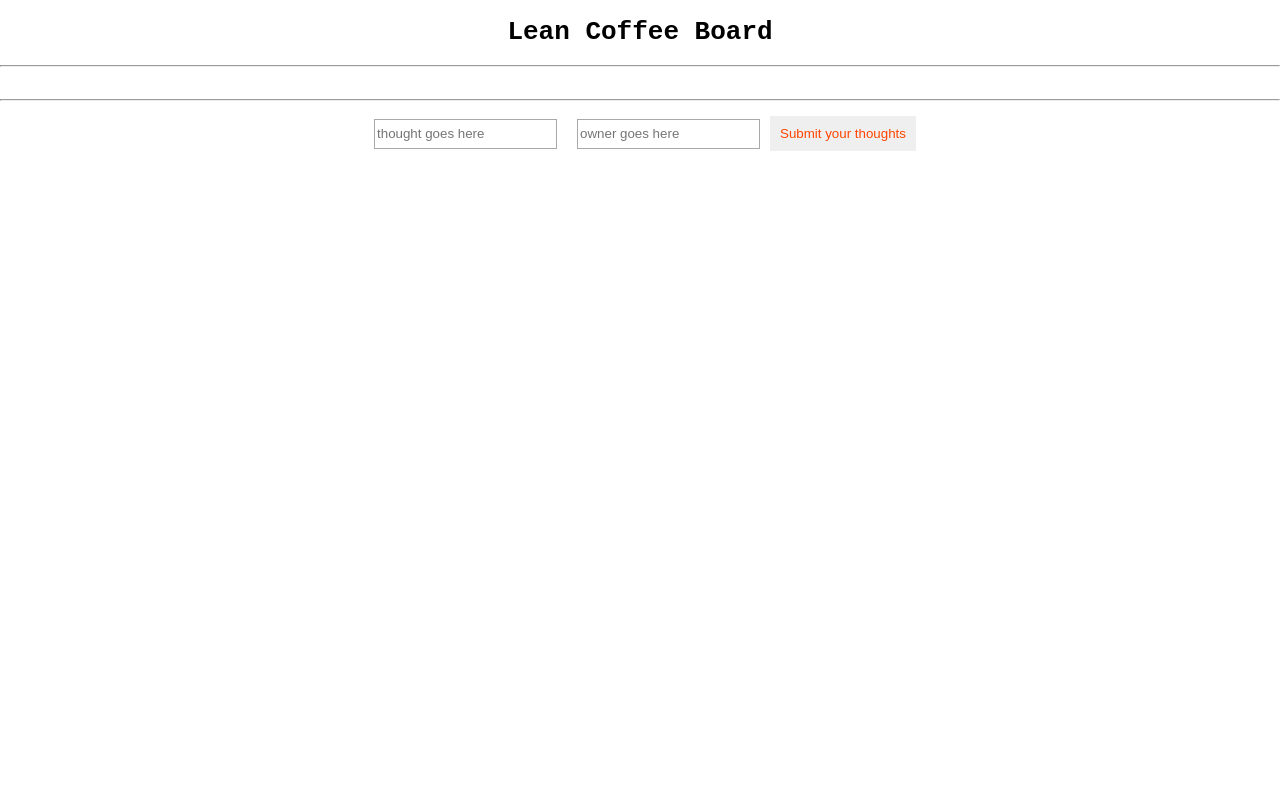
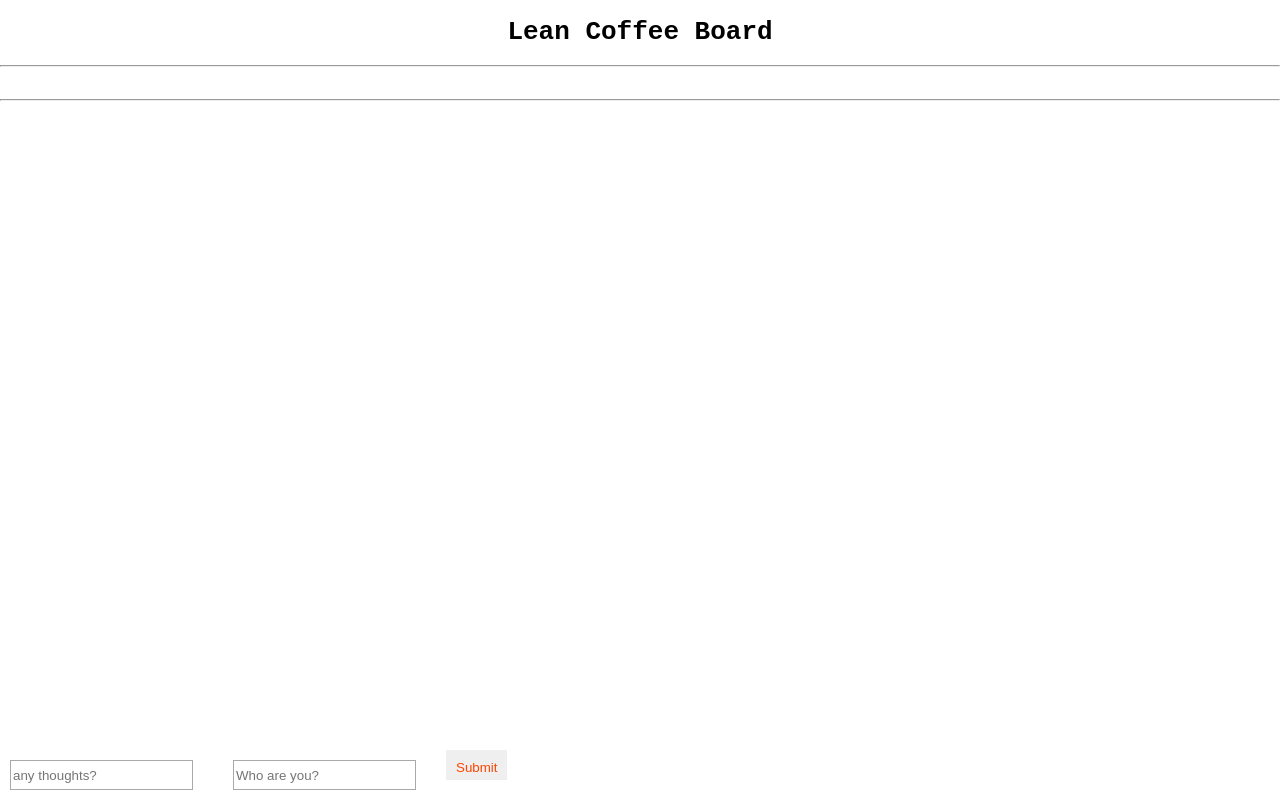
Before and after one commit to andy-schwedler/lean-coffee-board, a Next.js app: page / in a window 1280 px wide. Built offline with nearby package versions, Linux system fonts and the light colour scheme.

Commit message:
add delete card button

```diff
--- a/components/Card/Card.js
+++ b/components/Card/Card.js
@@ -1,11 +1,12 @@
 import styled from "styled-components";
 
-export default function Card({ owner, thought }) {
+export default function Card({ owner, thought, onDelete, id }) {
   return (
     <StyledCard>
       <p>{thought}</p>
       <hr></hr>
       <p>{owner}</p>
+      <button onClick={() => onDelete(id)}>🙅🏽‍♂️</button>
     </StyledCard>
   );
 }
@@ -21,8 +22,13 @@ const StyledCard = styled.li`
 
   p {
     font-family: monospace;
+    width: auto;
   }
   hr {
     border: 1px dotted;
   }
+  button {
+    border: none;
+    background-color: white;
+  }
 `;
--- a/components/Form/Form.js
+++ b/components/Form/Form.js
@@ -4,28 +4,34 @@ export default function Form({ onSubmit }) {
   return (
     <>
       <StyledForm onSubmit={onSubmit}>
-        <input placeholder="thought goes here" name="thoughts" required></input>
-        <input placeholder="owner goes here" name="owner" required></input>
-        <button type="submit">Submit your thoughts</button>
+        <input placeholder="any thoughts?" name="thoughts" required></input>
+        <input placeholder="Who are you?" name="owner" required></input>
+        <button type="submit">Submit</button>
       </StyledForm>
     </>
   );
 }
 
 const StyledForm = styled.form`
-  text-align: center;
+  display: flex;
+  justify-content: space-between;
+  flex-direction: row;
+  position: fixed;
+  bottom: 0px;
+  gap: 20px;
 
   input {
     align-items: center;
     border: 1px solid darkgray;
-    gap: 20px;
     height: 30px;
     margin: 10px;
   }
   button {
     padding: 10px;
     border: none;
+    width: auto;
     color: orangered;
-    height: 35px;
+    height: 30px;
+    /* height: 35px; */
   }
 `;
--- a/pages/index.js
+++ b/pages/index.js
@@ -12,9 +12,13 @@ export default function HomePage() {
     event.preventDefault();
     const thought = event.target.elements.thoughts.value;
     const owner = event.target.elements.owner.value;
+    setCards([...cards, { thought: thought, owner: owner, id: nanoid() }]);
+
     event.target.reset();
+  }
 
-    setCards([...cards, { thought: thought, owner: owner, id: nanoid() }]);
+  function handleDelete(id) {
+    setCards(cards.filter((card) => setCards(id !== id)));
   }
 
   return (
@@ -24,7 +28,12 @@ export default function HomePage() {
       <StyledBoard>
         {cards.map((card) => {
           return (
-            <Card key={card.id} owner={card.owner} thought={card.thought} />
+            <Card
+              key={card.id}
+              owner={card.owner}
+              thought={card.thought}
+              onDelete={handleDelete}
+            />
           );
         })}
       </StyledBoard>
```
